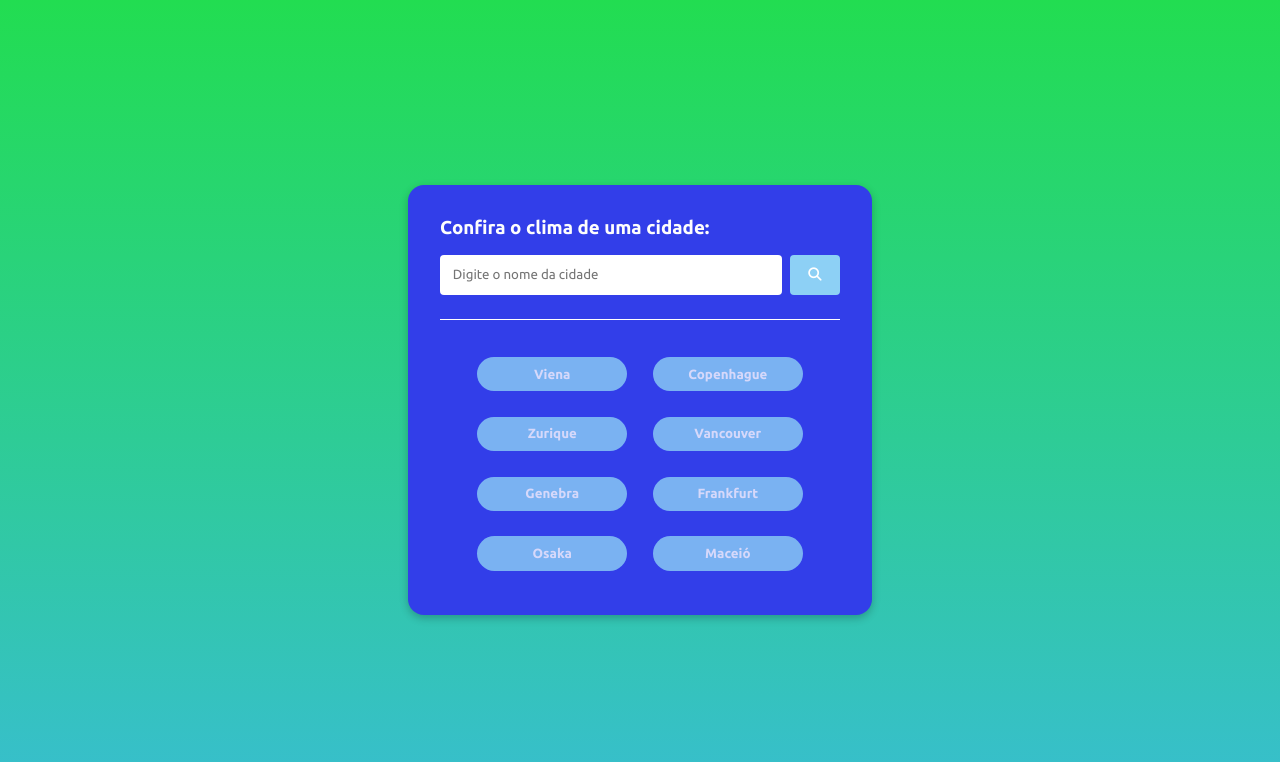
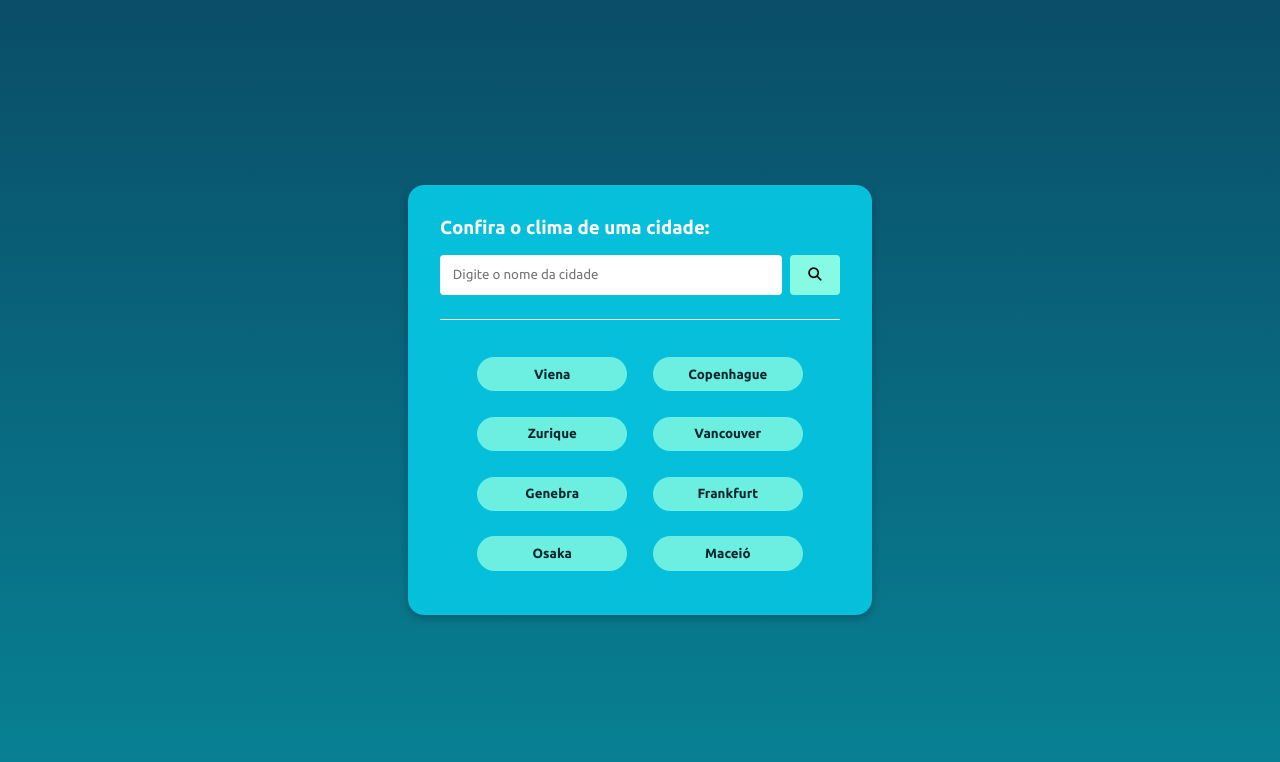
Before and after one commit to oRickzin/Clima, a plain HTML site: page index.html in a window 1280 px wide. Drawn offline with Linux system fonts and the light colour scheme.

Commit message:
Update styles.css

```diff
--- a/css/styles.css
+++ b/css/styles.css
@@ -6,7 +6,7 @@
 }
 
 body {
-  background: linear-gradient(180deg, rgb(34, 221, 81) 0%, #38becf 100%);
+  background: linear-gradient(180deg, #0A4D68 0%, #088395 100%);
   display: flex;
   justify-content: center;
   align-items: center;
@@ -21,7 +21,7 @@ body {
 }
 
 .container {
-  background-color: #323ee9;
+  background-color: #05BFDB;
   box-shadow: rgba(0, 0, 0, 0.24) 0px 3px 8px;
   padding: 2rem;
   color: #fdfdfd;
@@ -49,8 +49,8 @@ body {
   padding: 0.8rem;
   min-width: 50px;
   margin-left: 8px;
-  background-color: #8dd0f5;
-  color: #fff;
+  background-color: #86fae3;
+  color: #000000;
   border: none;
   cursor: pointer;
   border-radius: 4px;
@@ -138,8 +138,8 @@ body {
   padding: 0.6rem 0.9rem;
   border-radius: 10rem;
   border: none;
-  background-color: #8dd0f5;
-  color: #fff;
+  background-color: #86fae3;
+  color: #000000;
   cursor: pointer;
   font-weight: bold;
   opacity: 0.8;
```
